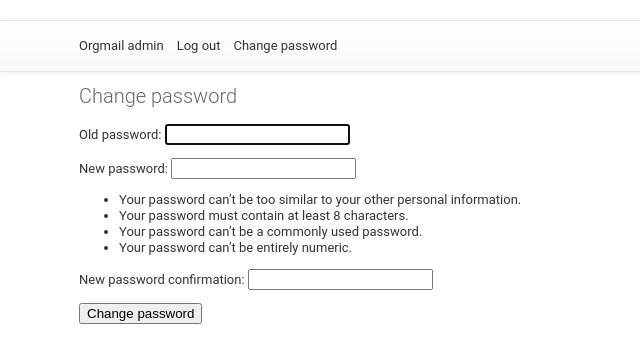
After one commit to TK-IT/orgmail, a Django app: page /password_change/ in a window 1280 px wide. The commit adds this page. Shown: the top 363 px of the page, without its empty margins (0-640 px from the left). Run offline with Django 3.2, Linux system fonts and the light colour scheme; a user stored in the database is signed in; tables that the repository leaves empty hold one stand-in row (values such as "Sample post"); parts of the project's set-up code (start-up, migrations or seed data) failed here and were passed over.

Commit message:
Add logout and password change

```diff
--- a/orgmailadmin/sites.py
+++ b/orgmailadmin/sites.py
@@ -7,6 +7,9 @@ class OrgmailadminSite(object):
 
         urls = [
             url(r'^login/$', views.LoginView.as_view(), name='login'),
+            url(r'^logout/$', views.LogoutView.as_view(), name='logout'),
+            url(r'^password_change/$', views.PasswordChangeView.as_view(),
+                name='password_change'),
             url(r'^$', views.DomainList.as_view(), name='domain_list'),
             url(r'^import/$', views.ImportView.as_view(), name='import'),
             url(r'^(?P<domain_name>[^/]+)/details/$',
--- a/orgmailadmin/templates/orgmailadmin/base.html
+++ b/orgmailadmin/templates/orgmailadmin/base.html
@@ -105,7 +105,13 @@ nav li {
 {% block head %}{% endblock %}
 </head>
 <body>
-	<nav><ul class="container"><a href="{% url 'orgmailadmin:domain_list' %}"><li>Orgmail admin</li></a></ul></nav>
+<nav><ul class="container">
+<a href="{% url 'orgmailadmin:domain_list' %}"><li>Orgmail admin</li></a>
+{% if user.is_authenticated %}
+<a href="{% url 'orgmailadmin:logout' %}"><li>Log out</li></a>
+<a href="{% url 'orgmailadmin:password_change' %}"><li>Change password</li></a>
+{% endif %}
+</ul></nav>
 <div class="container">
 {% block content %}{% endblock %}
 </div>
--- /dev/null
+++ b/orgmailadmin/templates/orgmailadmin/password_change.html
@@ -0,0 +1,10 @@
+{% extends "orgmailadmin/base.html" %}
+{% block content %}
+
+<h1>Change password</h1>
+
+<form method="post">{% csrf_token %}
+    {{ form.as_p }}
+    <input type="submit" value="Change password" />
+</form>
+{% endblock %}
--- a/orgmailadmin/views.py
+++ b/orgmailadmin/views.py
@@ -16,6 +16,14 @@ logger = logging.getLogger('orgmail')
 class LoginView(auth_views.LoginView):
     template_name = 'orgmailadmin/login.html'
     form_class = AuthenticationForm
+
+
+class LogoutView(auth_views.LogoutView):
+    template_name = 'orgmailadmin/logged_out.html'
+
+
+class PasswordChangeView(auth_views.PasswordChangeView):
+    template_name = 'orgmailadmin/password_change.html'
 
 
 def user_has_domains(user):
```
Also changed, not shown: orgmailadmin/templates/orgmailadmin/logged_out.html (added, +9 -0 lines).
